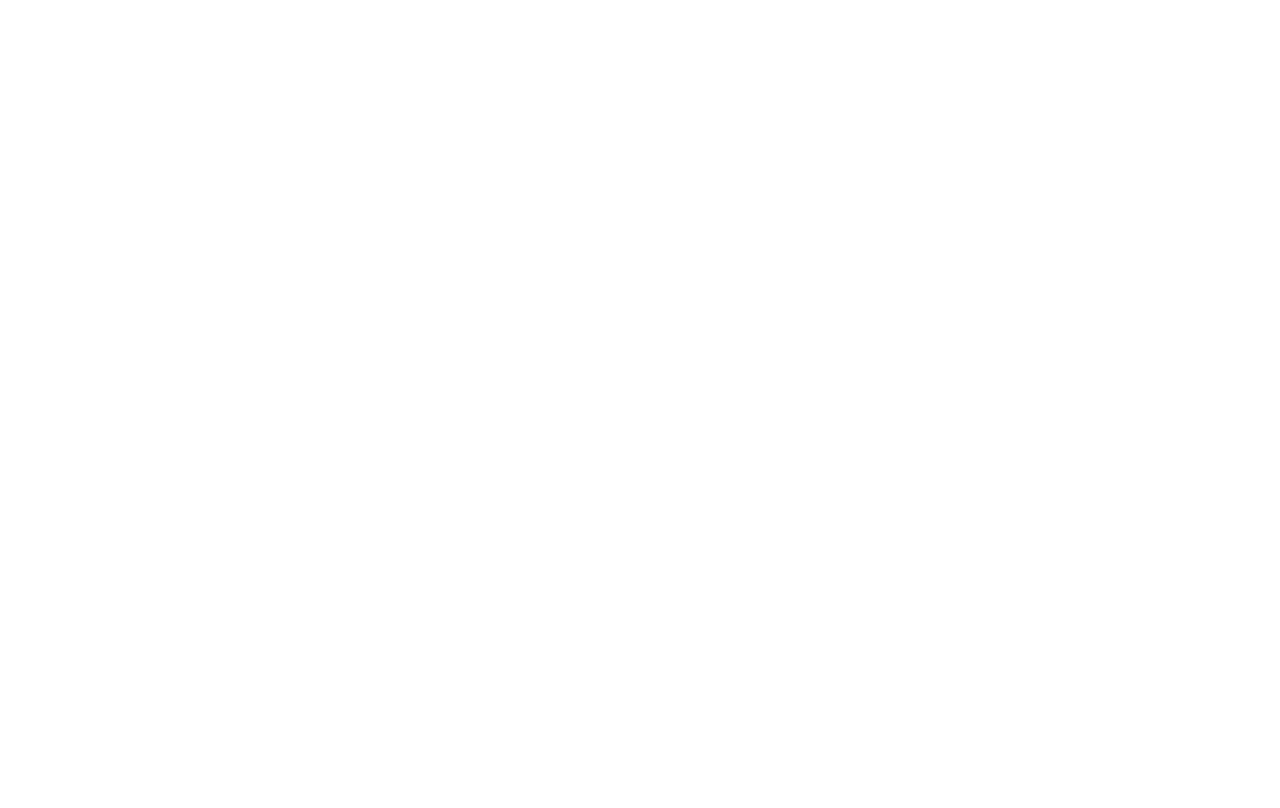
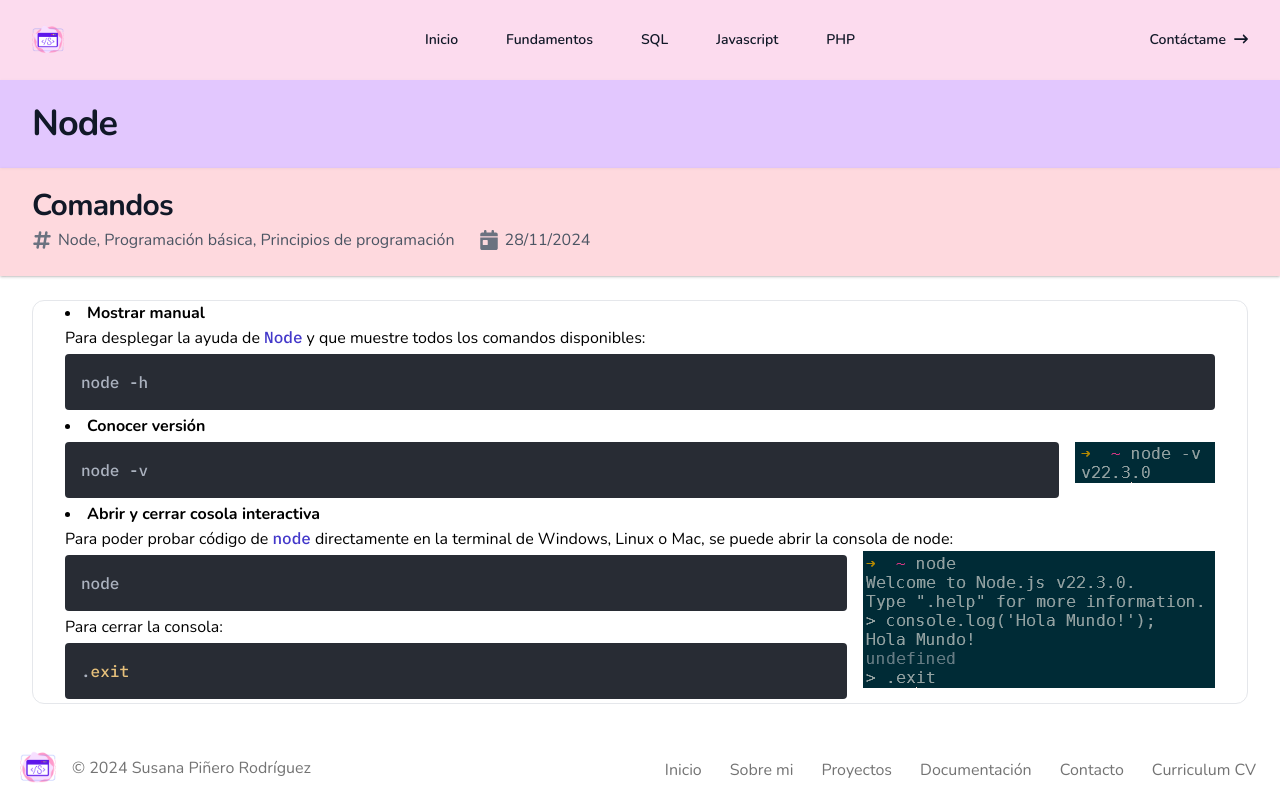
Before and after one commit to susananzth/javascript, a React (Vite) app: page /node/comandos in a window 1280 px wide. Before the commit this address had no page. Built offline with nearby package versions, Linux system fonts and the light colour scheme.

Commit message:
Añadiendo inicio de documentación de node, comandos

```diff
--- a/src/App.jsx
+++ b/src/App.jsx
@@ -12,6 +12,8 @@ import Structure from "@pages/php/Structure.jsx";
 import Variable from "@pages/php/Variable.jsx";
 import Javascript from "@pages/javascript/Javascript.jsx";
 import VariableJS from "@pages/javascript/Variable.jsx";
+import Node from "@pages/node/Node.jsx";
+import NodeComands from "@pages/node/Comands.jsx";
 //import './App.css'
 
 function App() {
@@ -30,6 +32,8 @@ function App() {
           <Route path="javascript/variable" element={<VariableJS />} />
           <Route path="fundamentos" element={<Fundaments />} />
           <Route path="fundamentos/tipos_datos" element={<DataTypes />} />
+          <Route path="node" element={<Node />} />
+          <Route path="node/comandos" element={<NodeComands />} />
         </Route>
       </Routes>
     </>
--- /dev/null
+++ b/src/pages/node/Comands.jsx
@@ -0,0 +1,52 @@
+import React from "react";
+import Code from "@components/Code";
+import Content from "@components/Content";
+import ImgExample from "@components/ImgExample";
+import imgConsola from "@img/node-consola-interactiva.png";
+import imgVersion from "@img/node-version.png";
+
+function NodeComands() {
+  return (
+    <>
+      <Content
+        mainTitle="Node"
+        articleTitle="Comandos"
+        keywords="Node, Programación básica, Principios de programación"
+        date="28/11/2024"
+      >
+        <ol className="list-disc list-inside">
+          <li>
+            <h4 className="inline font-bold">Mostrar manual</h4>
+            <p>Para desplegar la ayuda de <code className="font-mono text-indigo-700">Node</code> y
+            que muestre todos los comandos disponibles:</p>
+            <Code language="bash">{`node -h`}</Code>
+          </li>
+          <li>
+            <h4 className="inline font-bold">Conocer versión</h4>
+            <div className="md:flex md:items-start gap-4">
+              <div className="md:flex-1">
+                <Code language="bash">{`node -v`}</Code>
+              </div>
+              <ImgExample style="flex-none my-1" src={imgVersion} alt="Mostrar versión de node" />
+            </div>
+          </li>
+          <li>
+            <h4 className="inline font-bold">Abrir y cerrar cosola interactiva</h4>
+            <p>Para poder probar código de <code className="font-mono text-indigo-700">node</code> directamente
+            en la terminal de Windows, Linux o Mac, se puede abrir la consola de node:</p>
+            <div className="md:flex md:items-start gap-4">
+              <div className="md:flex-1">
+                <Code language="bash">{`node`}</Code>
+                <p>Para cerrar la consola:</p>
+                <Code language="bash">{`.exit`}</Code>
+              </div>
+              <ImgExample src={imgConsola} alt="Abrir y cerrar consola de node" />
+            </div>
+          </li>
+        </ol>
+      </Content>
+    </>
+  );
+}
+
+export default NodeComands;
--- /dev/null
+++ b/src/pages/node/Node.jsx
@@ -0,0 +1,54 @@
+import React from "react";
+import { Link } from "react-router-dom";
+
+function Node() {
+  return (
+    <>
+      <div className="bg-white py-24 sm:py-32">
+        <div className="mx-auto max-w-7xl px-6 lg:px-8">
+          <div className="mx-auto max-w-2xl lg:text-center">
+            <h2 className="text-base font-semibold leading-7 text-indigo-600">
+              Documentación y anotaciones
+            </h2>
+            <p className="mt-2 text-3xl font-bold tracking-tight text-gray-900 sm:text-4xl">
+              Node
+            </p>
+            <p className="mt-6 text-lg leading-8 text-gray-600">
+              Todas las anotaciones de cursos y tutoriales de Node.
+            </p>
+          </div>
+          <div className="mx-auto mt-16 max-w-2xl sm:mt-20 lg:mt-24 lg:max-w-4xl">
+            <h2 className="text-xl font-semibold leading-7">Índice</h2>
+            <ol className="list-disc list-inside">
+              <li>
+                <Link
+                  to="/node/comandos"
+                  className="no-underline hover:underline decoration-indigo-700"
+                >
+                  Comandos
+                </Link>
+              </li>
+            </ol>
+            <h2 className="text-xl font-semibold leading-7 mt-5">
+              Referencias
+            </h2>
+            <ol className="list-disc list-inside">
+              <li>
+                <a
+                  href="https://www.susananzth.com"
+                  target="_blank"
+                  rel="noopener noreferrer"
+                  className="no-underline hover:underline decoration-indigo-700"
+                >
+                  Susana Piñero
+                </a>
+              </li>
+            </ol>
+          </div>
+        </div>
+      </div>
+    </>
+  );
+}
+
+export default Node;
```
Also changed, not shown: src/assets/img/node-consola-interactiva.png (added), src/assets/img/node-version.png (added).
